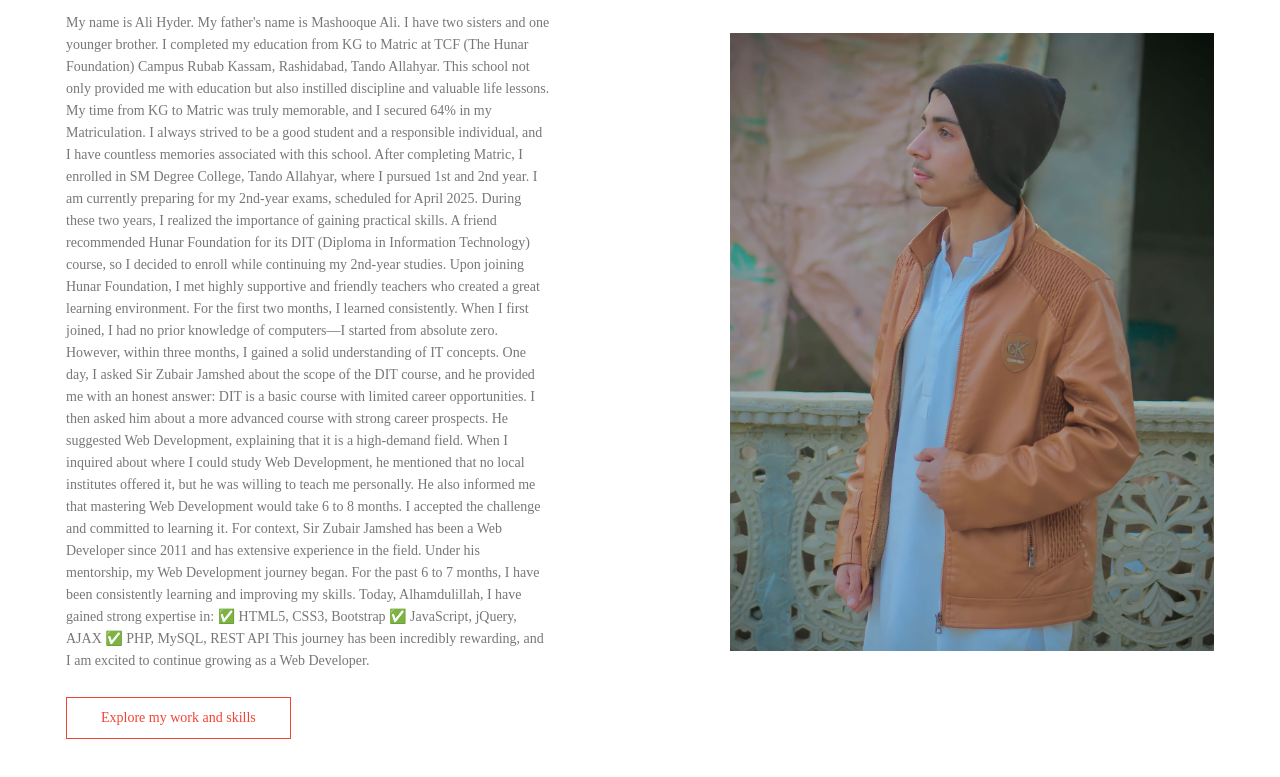
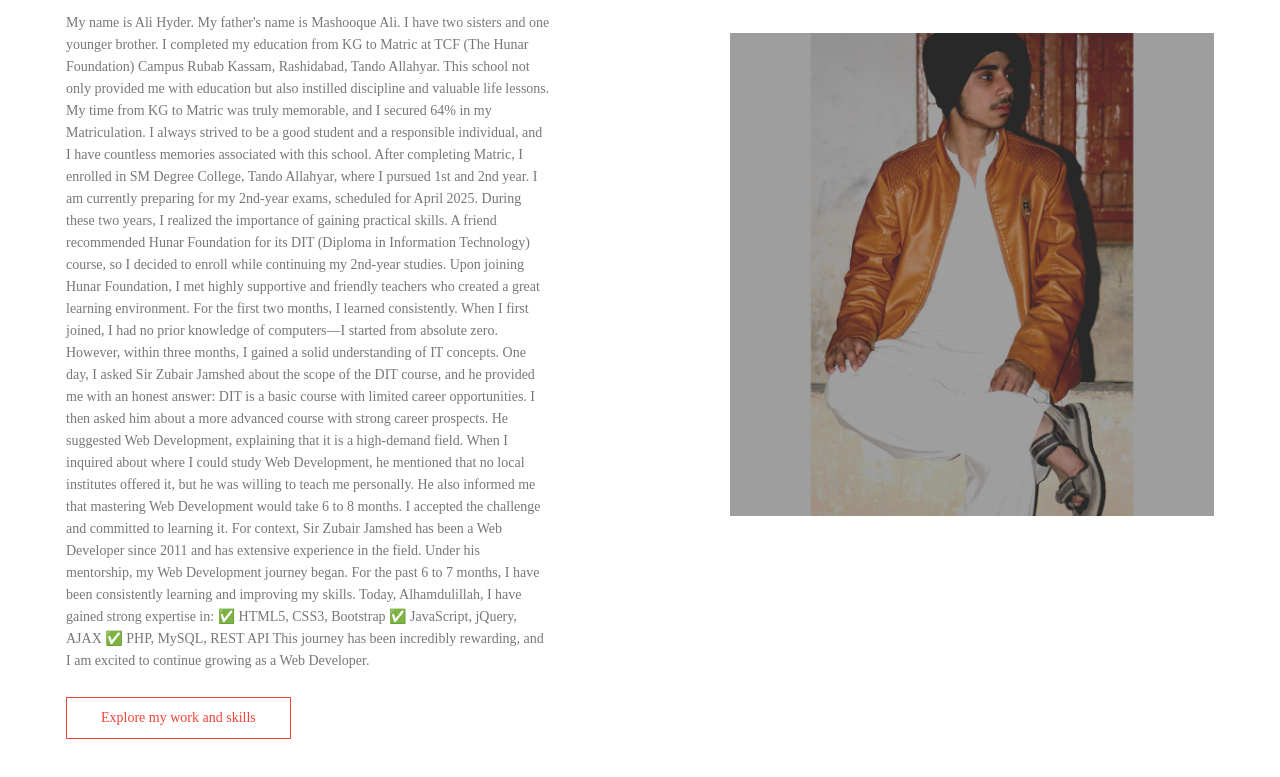
Before and after one commit to AliHyderWeb/Portfolioo, a plain HTML site: page about.html.html in a window 1280 px wide. Shown: the part 605-1382 px from the top of the page. Drawn offline with Linux system fonts and the light colour scheme; a web font is replaced by a local one.

Commit message:
Update about.html.html

```diff
--- a/about.html.html
+++ b/about.html.html
@@ -56,7 +56,7 @@
 				 </p>
 				 <a href="" class="hero-btn red-btn">Explore my work and skills</a>
 				 </div>
-			     <div class="about-col"><img src="images/laghari.jpg" style="width:100%; margin-top: 70px;"></div>
+			     <div class="about-col"><img src="images/ali.jpg" style="width:100%; margin-top: 70px;"></div>
 
 			  </div>
 	 </section>
```
